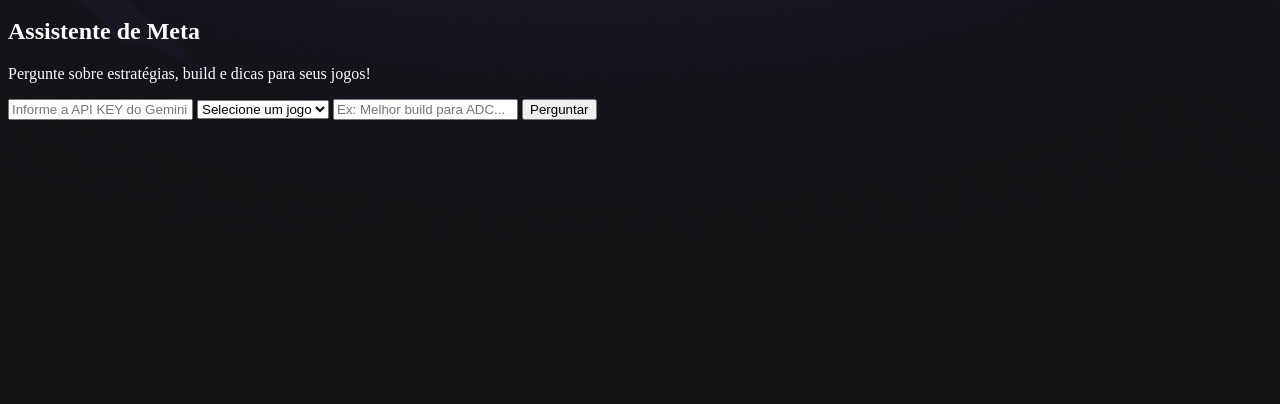
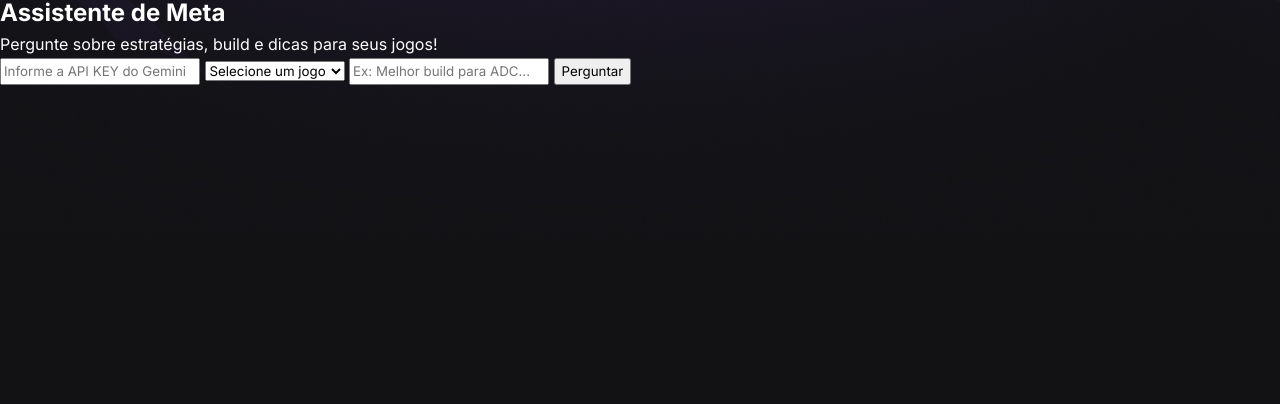
Before and after one commit to rochacode08/NLW-Agents, a plain HTML site: page index.html in a window 1280 px wide. Shown: the part 396-800 px from the top of the page. Drawn offline with Linux system fonts and the light colour scheme.

Commit message:
Aplicando fonte e margin 0

```diff
--- a/style.css
+++ b/style.css
@@ -2,3 +2,13 @@ body {
   background-image: url(./assets/bg.jpg);
   color: white;
 }
+
+* {
+  margin: 0;
+}
+
+body *,
+:root {
+  font-family: "Inter", sans-serif;
+  line-height: 160%;
+}
```
